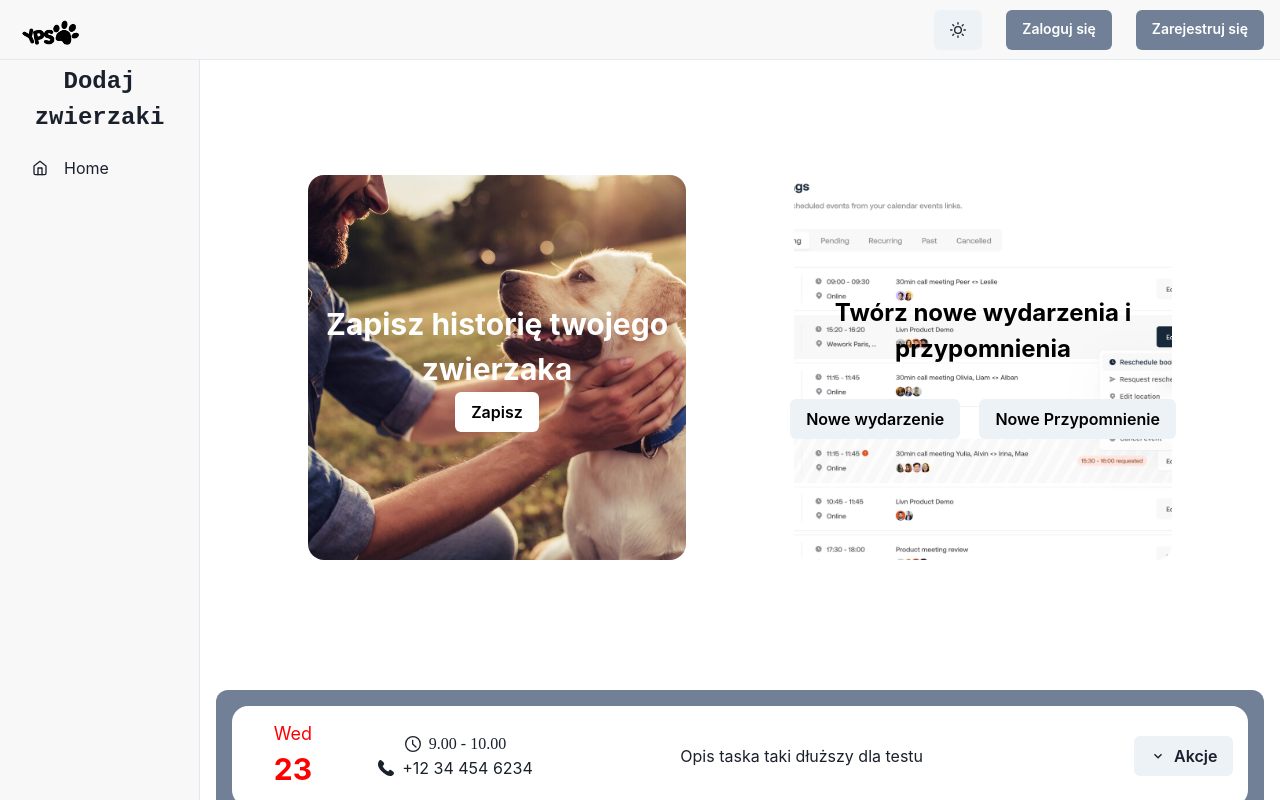
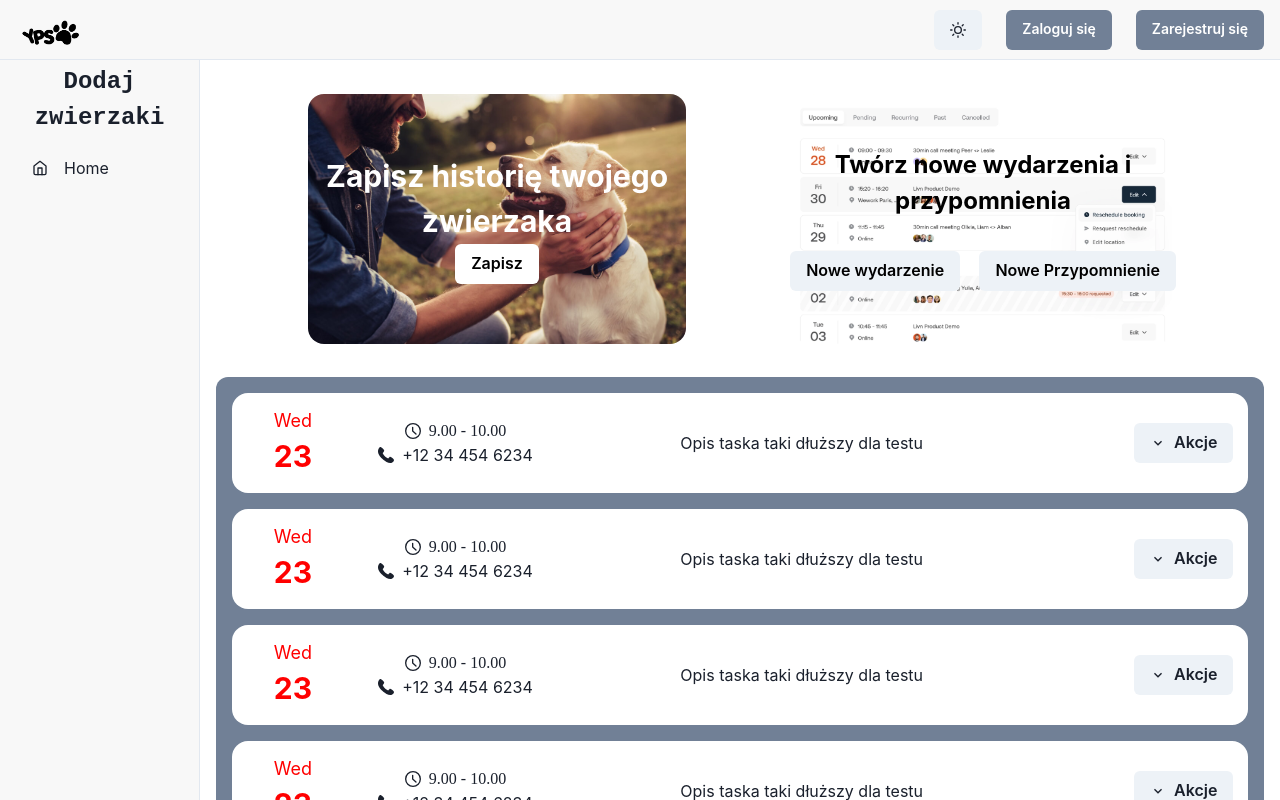
Before and after one commit to kczmrz/YourPetStory, a Next.js app: page /dashboard in a window 1280 px wide. Shown: the top 800 px of the page. Built offline with nearby package versions, Linux system fonts and the light colour scheme.

Commit message:
Fix issue with sidebar height

```diff
--- a/src/components/dashboard/AppDashboard.tsx
+++ b/src/components/dashboard/AppDashboard.tsx
@@ -14,7 +14,7 @@ import AppFeatures from './features/AppFeatures';
 export default function AppDashboard({ children }: { children: ReactNode }) {
   const { isOpen, onOpen, onClose } = useDisclosure();
   return (
-    <Box minH={"100vh"} w={"100%"} display={"flex"} flexDirection={{ base: "column", md: "row"}}>
+    <Box h={"100vh"} w={"100%"} display={"flex"} flexDirection={{ base: "column", md: "row"}}>
       <SideBarContent
         onClose={() => onClose}
         display={{ base: 'none', md: 'block' }}
--- a/src/components/dashboard/calendar/AppCalendar.tsx
+++ b/src/components/dashboard/calendar/AppCalendar.tsx
@@ -7,7 +7,7 @@ import CalendarItem from './CalendarItem';
 
 export default function AppCalendar() {
     return (
-        <Box h={"60%"} p={"1rem"} w={"full"} display={"flex"} alignItems={"center"}>
+        <Box h={"65%"} p={"1rem"} w={"full"} display={"flex"} alignItems={"start"}>
             <Box width={"100%"} h={"100%"} p={"1rem"} borderRadius={"0.75rem"} bgColor={"#718096"} gap={"1rem"} overflow={"hidden"} overflowY={"scroll"}>
                 <Flex flexDirection={"column"} gap={"1rem"} >
                     <CalendarItem />
--- a/src/components/dashboard/features/AppFeatures.tsx
+++ b/src/components/dashboard/features/AppFeatures.tsx
@@ -8,7 +8,7 @@ import CreateEvents from './CreateEvents';
 
 export default function AppFeatures() {
     return (
-        <Box h={"35%"} w={"100%"}>
+        <Box h={"40%"} w={"100%"}>
           <Flex flexDirection={"row"} justifyContent={"space-evenly"} alignItems={"center"} h={"100%"}>
             <PhotosStory />
             <CreateEvents />
--- a/src/components/dashboard/sideBar/AppSideBar.tsx
+++ b/src/components/dashboard/sideBar/AppSideBar.tsx
@@ -12,7 +12,7 @@ export default function SimpleSidebar({ children }: { children: ReactNode }) {
     const { isOpen, onOpen, onClose } = useDisclosure();
 
     return (
-      <Box minH="100vh"
+      <Box h={"100vh"}
             bg={useColorModeValue('gray.100', 'gray.900')}>
         <SideBarContent
           onClose={() => onClose}
```
